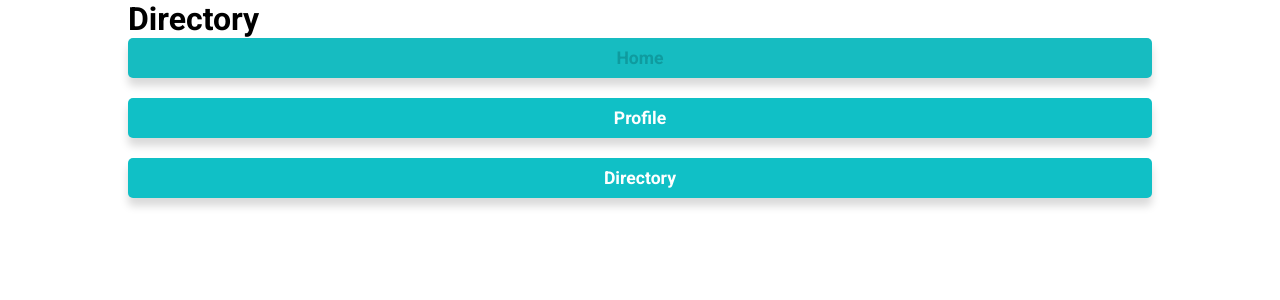
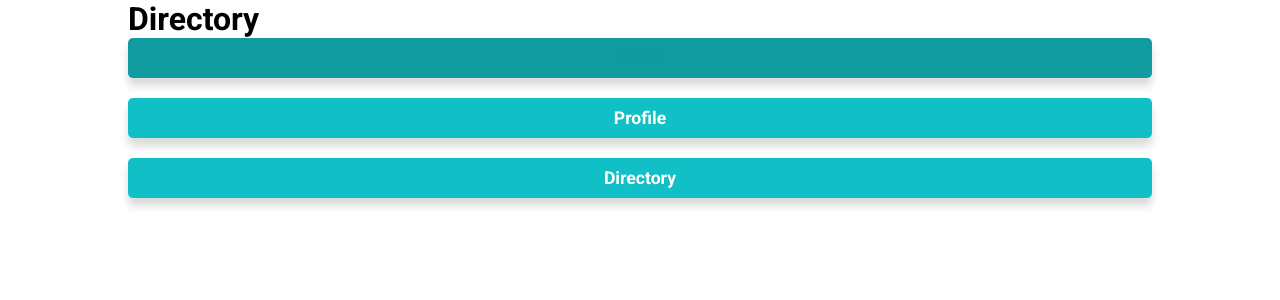
Before and after one commit to pablohdev/invisto-online-frontend, a React (Create React App) app: page /directory in a window 1280 px wide. In both pictures the pointer is over the link "Home". Shown: the top 300 px of the page. Built offline with nearby package versions, Linux system fonts and the light colour scheme.

Commit message:
base profile added

```diff
--- a/src/global.css
+++ b/src/global.css
@@ -8,11 +8,10 @@
   -moz-osx-font-smoothing: grayscale;
 }
 
-.container{
+.container {
   width: 80%;
   margin: 0 auto;
 }
-
 
 .btn-default{
   background: #10C0C6;
@@ -32,7 +31,7 @@
 }
 
 .btn-default:hover{
-  background: #16BCC1;
+  background: #0F9B9F;
   transition: 0.3s
 }
 
```
